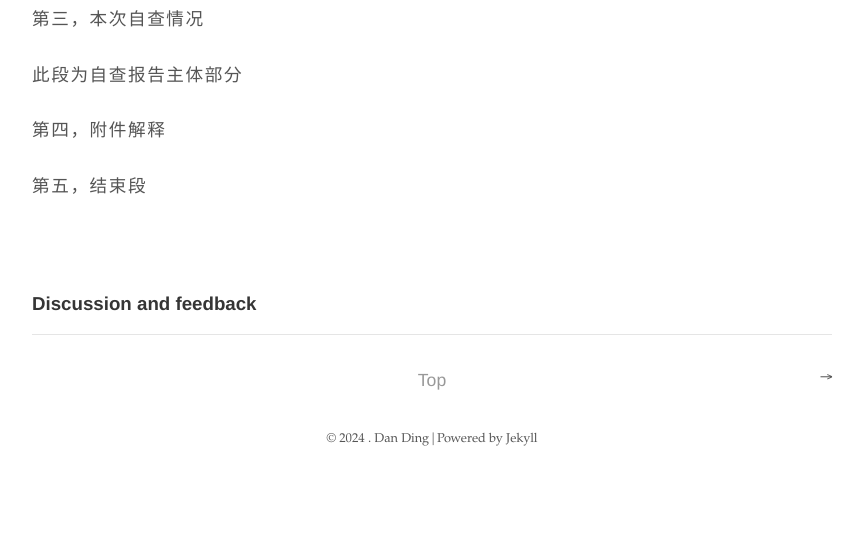
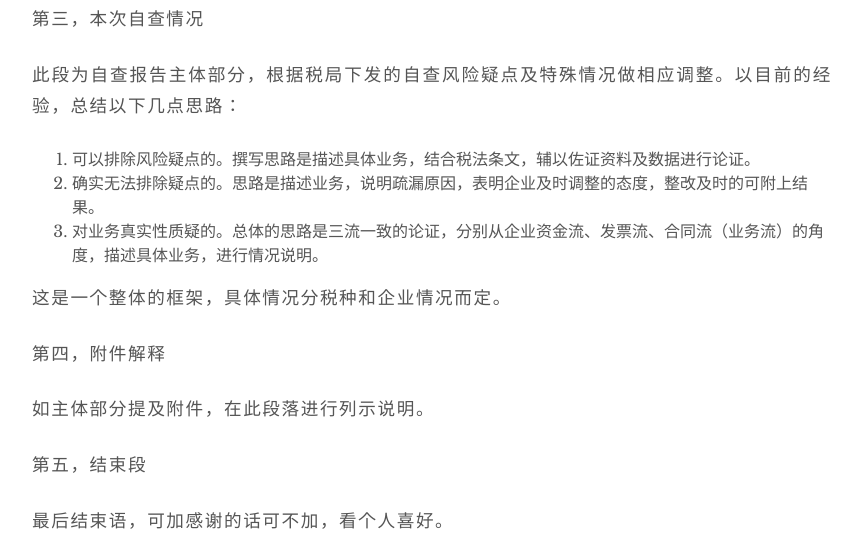
Before and after one commit to ethan-hu-hu/ethan-hu-hu.github.io, a Jekyll site: the page built from _posts/Post/2024-09-26-税务自查｜如何撰写自查报告（模版）.md, in a window 1280 px wide and 1400 px high, scrolled down 1942 px. Shown: the part 211-752 px from the top of the window, without its empty margins (208-1071 px from the left). Built offline with Jekyll 4.4.1, drawn with Linux system fonts in a browser that asks for light colours; comment, search, counter and statistics services are not loaded; before the commit the page ends 2635 px from its top, so only the background shows below that; grey boxes are pictures that could not be loaded.

Commit message:
Update 2024-09-26-税务自查｜如何撰写自查报告（模版）.md

```diff
--- a/_posts/Post/2024-09-26-税务自查｜如何撰写自查报告（模版）.md
+++ b/_posts/Post/2024-09-26-税务自查｜如何撰写自查报告（模版）.md
@@ -47,12 +47,22 @@ excerpt_separator: <!--more-->
 
 第三，本次自查情况
 
-此段为自查报告主体部分
+此段为自查报告主体部分，根据税局下发的自查风险疑点及特殊情况做相应调整。以目前的经验，总结以下几点思路：
 
+1. 可以排除风险疑点的。撰写思路是描述具体业务，结合税法条文，辅以佐证资料及数据进行论证。
+2. 确实无法排除疑点的。思路是描述业务，说明疏漏原因，表明企业及时调整的态度，整改及时的可附上结果。
+3. 对业务真实性质疑的。总体的思路是三流一致的论证，分别从企业资金流、发票流、合同流（业务流）的角度，描述具体业务，进行情况说明。
 
+这是一个整体的框架，具体情况分税种和企业情况而定。
 
 第四，附件解释
 
-
+如主体部分提及附件，在此段落进行列示说明。
 
 第五，结束段
+
+最后结束语，可加感谢的话可不加，看个人喜好。
+
+![image-20240927005049205](/Users/danding/Library/Application Support/typora-user-images/image-20240927005049205.png)
+
+## 03
```
